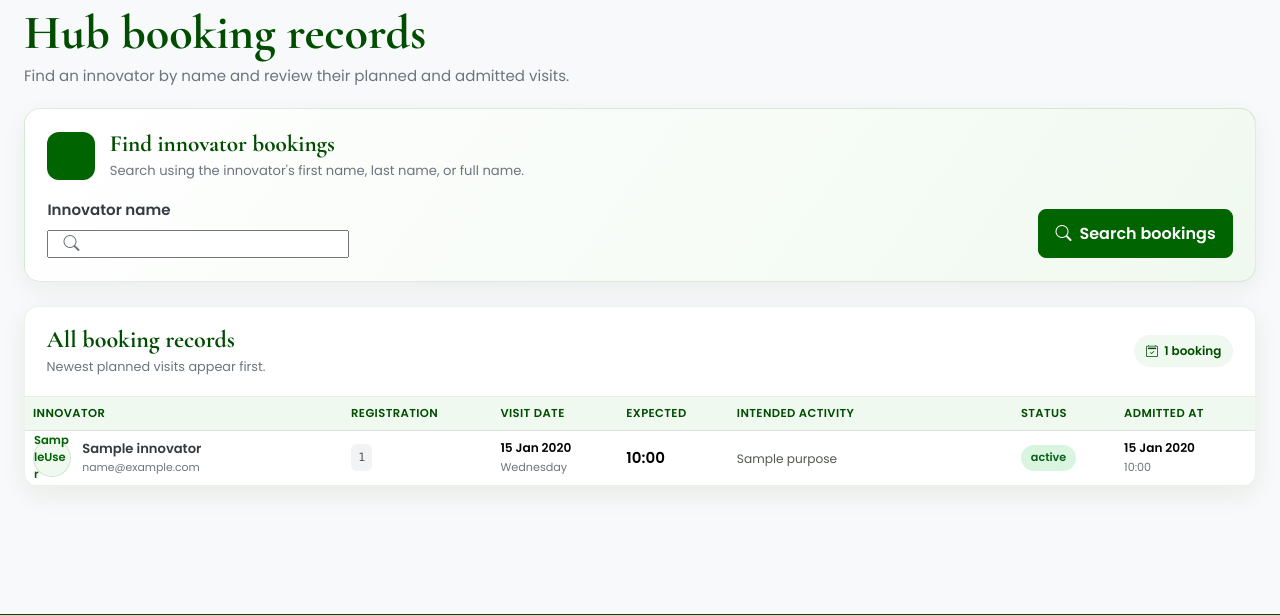
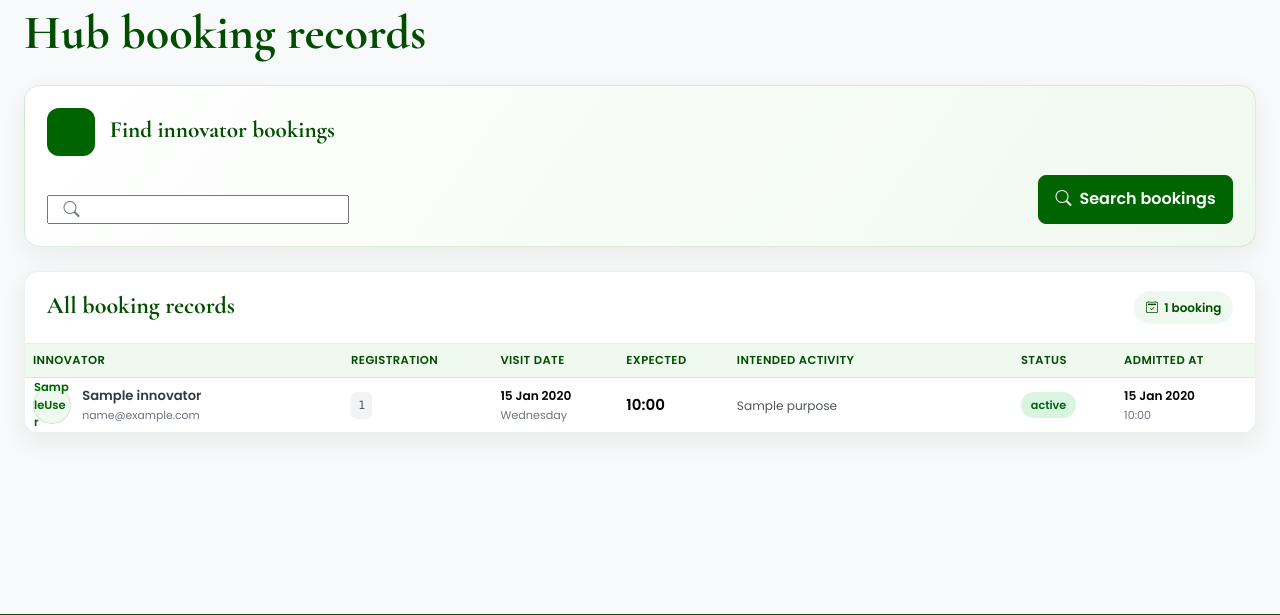
Before and after one commit to JAPHES/tsavomgt_hub, a Django app: template templates/dashboard/live_attendance.html in a window 1280 px wide. Shown: the part 134-749 px from the top of the page. Run offline with Django 5.2, Linux system fonts and the light colour scheme; the template is opened without the code that fills it: most values are stand-ins (such as "Sample title", 1, 10 or a date in 2020); grey boxes marked "Sample" are stand-in pictures; form fields are guessed from the names that the template uses.

Commit message:
edited bookings page

```diff
--- a/templates/dashboard/live_attendance.html
+++ b/templates/dashboard/live_attendance.html
@@ -5,18 +5,18 @@
     <div>
         <p class="eyebrow">Booking management</p>
         <h1>Hub booking records</h1>
-        <p>Find an innovator by name and review their planned and admitted visits.</p>
+
     </div>
 </div>
 
 <section class="attendance-search-card" aria-labelledby="booking-search-title">
     <div class="attendance-search-intro">
         <div class="attendance-search-icon"><i class="bi bi-person-search" aria-hidden="true"></i></div>
-        <div><h2 id="booking-search-title">Find innovator bookings</h2><p>Search using the innovator's first name, last name, or full name.</p></div>
+        <div><h2 id="booking-search-title">Find innovator bookings</h2></div>
     </div>
     <form method="get" class="attendance-name-form" role="search" novalidate>
         <div class="attendance-name-field">
-            <label class="form-label" for="{{ form.innovator_name.id_for_label }}">{{ form.innovator_name.label }}</label>
+            <!--label class="form-label" for="{{ form.innovator_name.id_for_label }}">{{ form.innovat_name.label }}</label!-->
             <div class="search-input-wrap"><i class="bi bi-search" aria-hidden="true"></i>{{ form.innovator_name }}</div>
             {% for error in form.innovator_name.errors %}<div class="invalid-feedback d-block">{{ error }}</div>{% endfor %}
         </div>
@@ -31,7 +31,7 @@
     <div class="attendance-results-header">
         <div>
             <h2 id="booking-results-title">{% if filter_applied %}Search results{% else %}All booking records{% endif %}</h2>
-            {% if filter_applied %}<p>Showing bookings matching “{{ form.innovator_name.value }}”.</p>{% else %}<p>Newest planned visits appear first.</p>{% endif %}
+            {% if filter_applied %}<p>Showing bookings matching “{{ form.innovator_name.value }}”.</p>{% else %}{% endif %}
         </div>
         <span class="record-count"><i class="bi bi-calendar2-check" aria-hidden="true"></i>{{ page_obj.paginator.count }} booking{{ page_obj.paginator.count|pluralize }}</span>
     </div>
```
